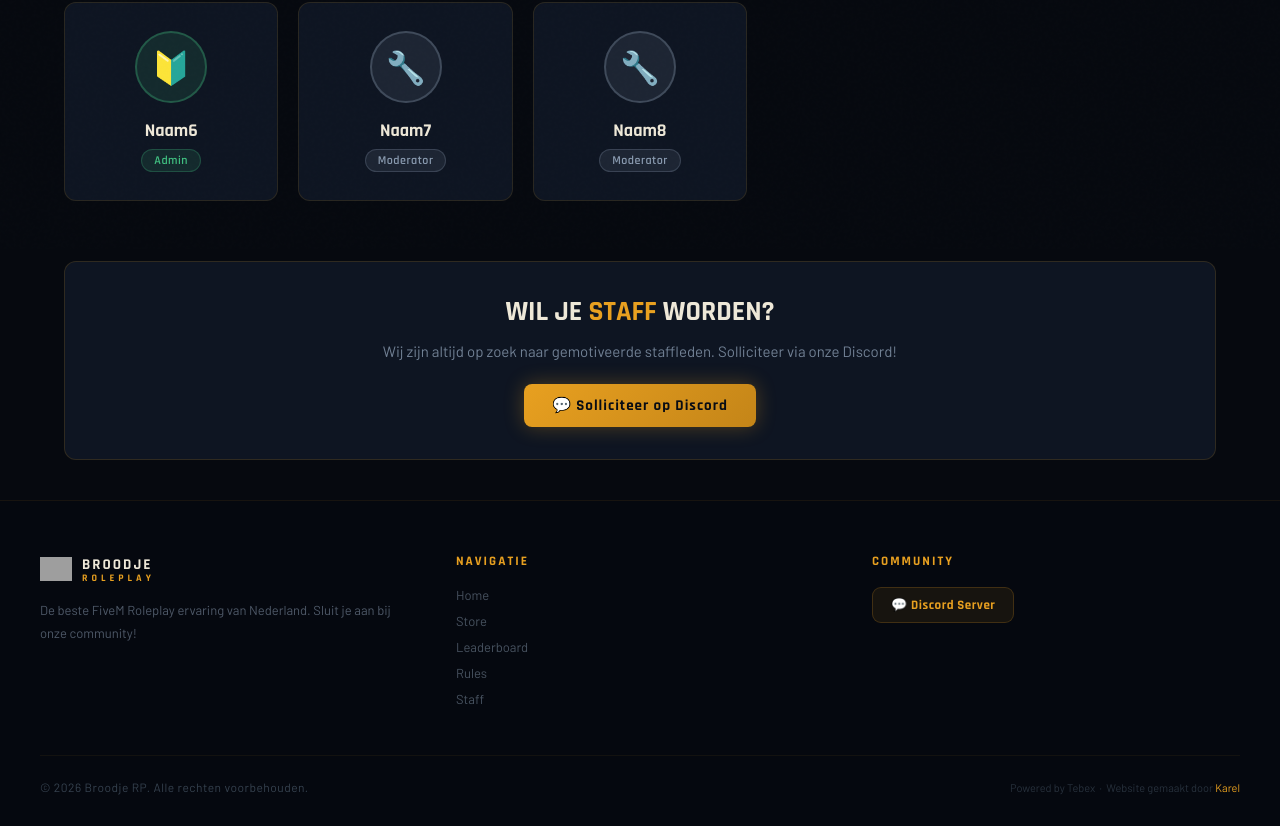
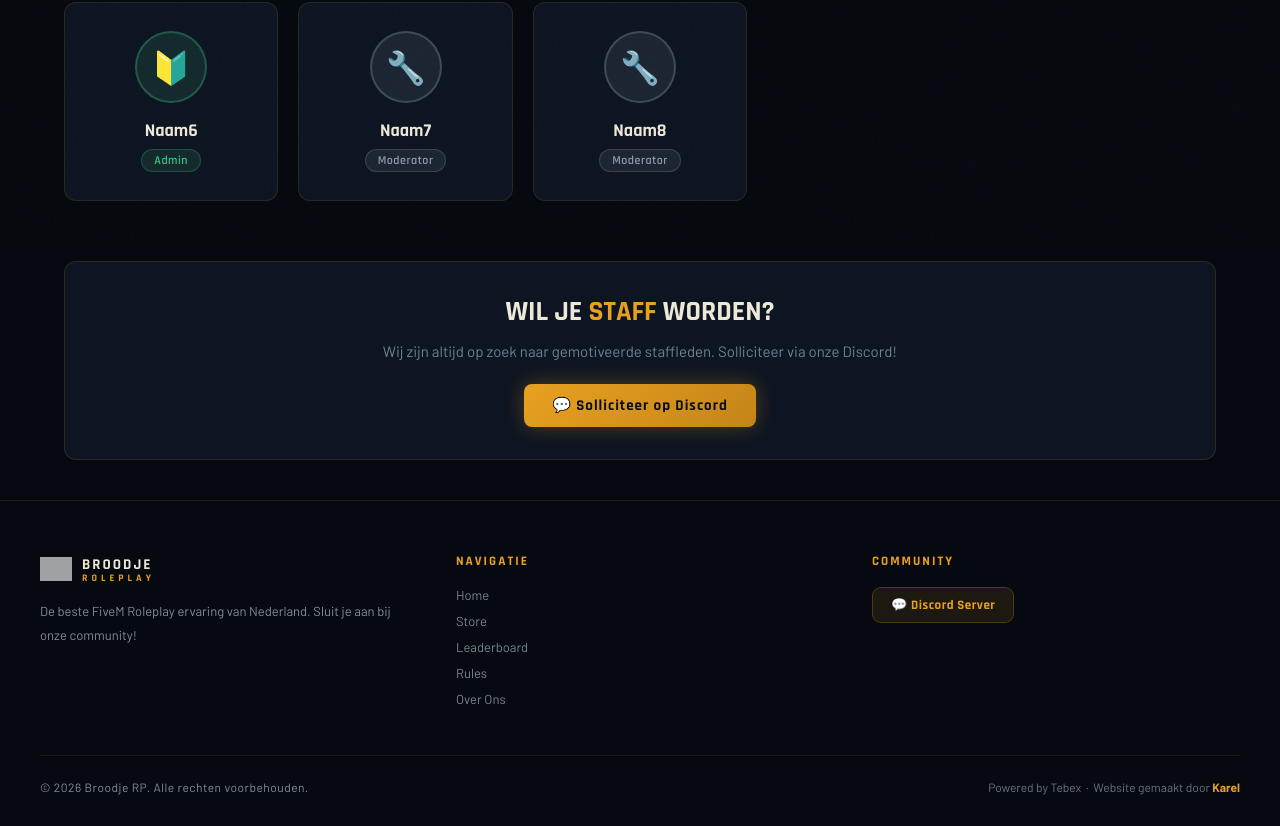
Before and after one commit to NieuwBroodje/Broodjesite4, a Next.js app: page /staff in a window 1280 px wide. Shown: the part 551-1377 px from the top of the page. Built offline with nearby package versions, Linux system fonts and the light colour scheme; grey boxes are pictures that could not be loaded.

Commit message:
Update Footer.js

```diff
--- a/components/Footer.js
+++ b/components/Footer.js
@@ -3,43 +3,43 @@ import Image from 'next/image';
 
 export default function Footer() {
   return (
-    <footer style={{ borderTop: '1px solid rgba(232,160,32,0.08)', background: 'rgba(6,9,15,0.95)', marginTop: 0, padding: '52px 24px 32px' }}>
+    <footer style={{ borderTop: '1px solid rgba(232,160,32,0.12)', background: '#06090f', marginTop: 0, padding: '52px 24px 32px' }}>
       <div style={{ maxWidth: 1200, margin: '0 auto' }}>
         <div style={{ display: 'grid', gridTemplateColumns: 'repeat(auto-fit, minmax(200px, 1fr))', gap: 48, marginBottom: 48 }}>
           <div>
             <div style={{ display: 'flex', alignItems: 'center', gap: 10, marginBottom: 14 }}>
               <div style={{ width: 32, height: 32, position: 'relative' }}>
-                <Image src="/logo.gif" alt="Logo" fill style={{ objectFit: 'contain' }} unoptimized />
+                <Image src="/logo.gif" alt="Logo" fill style={{ objectFit: 'contain', mixBlendMode: 'screen' }} unoptimized />
               </div>
               <div>
-                <div style={{ fontFamily: 'Rajdhani, sans-serif', fontWeight: 700, fontSize: 15, letterSpacing: 2 }}>BROODJE</div>
+                <div style={{ fontFamily: 'Rajdhani, sans-serif', fontWeight: 700, fontSize: 15, letterSpacing: 2, color: '#eee8d8' }}>BROODJE</div>
                 <div style={{ fontFamily: 'Rajdhani, sans-serif', fontWeight: 700, fontSize: 10, letterSpacing: 4, color: '#e8a020', marginTop: -2 }}>ROLEPLAY</div>
               </div>
             </div>
-            <p style={{ color: 'rgba(138,155,176,0.55)', fontSize: 13, lineHeight: 1.8 }}>De beste FiveM Roleplay ervaring van Nederland. Sluit je aan bij onze community!</p>
+            <p style={{ color: 'rgba(170,185,200,0.75)', fontSize: 13, lineHeight: 1.85 }}>De beste FiveM Roleplay ervaring van Nederland. Sluit je aan bij onze community!</p>
           </div>
           <div>
             <h4 style={{ fontFamily: 'Rajdhani, sans-serif', fontWeight: 700, fontSize: 13, letterSpacing: 2, marginBottom: 18, color: '#e8a020', textTransform: 'uppercase' }}>Navigatie</h4>
             <div style={{ display: 'flex', flexDirection: 'column', gap: 10 }}>
-              {[{ label: 'Home', href: '/' }, { label: 'Store', href: '/store' }, { label: 'Leaderboard', href: '/leaderboard' }, { label: 'Rules', href: '/rules' }, { label: 'Staff', href: '/staff' }].map(item => (
-                <Link key={item.href} href={item.href} style={{ color: 'rgba(138,155,176,0.5)', fontSize: 13, transition: 'color 0.2s' }}
+              {[{ label: 'Home', href: '/' }, { label: 'Store', href: '/store' }, { label: 'Leaderboard', href: '/leaderboard' }, { label: 'Rules', href: '/rules' }, { label: 'Over Ons', href: '/about' }].map(item => (
+                <Link key={item.href} href={item.href} style={{ color: 'rgba(170,185,200,0.7)', fontSize: 13, transition: 'color 0.2s', textDecoration: 'none' }}
                 onMouseEnter={e => e.currentTarget.style.color = '#e8a020'}
-                onMouseLeave={e => e.currentTarget.style.color = 'rgba(138,155,176,0.5)'}>{item.label}</Link>
+                onMouseLeave={e => e.currentTarget.style.color = 'rgba(170,185,200,0.7)'}>{item.label}</Link>
               ))}
             </div>
           </div>
           <div>
             <h4 style={{ fontFamily: 'Rajdhani, sans-serif', fontWeight: 700, fontSize: 13, letterSpacing: 2, marginBottom: 18, color: '#e8a020', textTransform: 'uppercase' }}>Community</h4>
-            <a href="https://discord.gg/jouw-discord" target="_blank" rel="noopener noreferrer" style={{ display: 'inline-flex', alignItems: 'center', gap: 8, padding: '9px 18px', background: 'rgba(232,160,32,0.08)', border: '1px solid rgba(232,160,32,0.2)', borderRadius: 9, color: '#e8a020', fontFamily: 'Rajdhani, sans-serif', fontWeight: 700, fontSize: 13, letterSpacing: 0.5, transition: 'all 0.2s' }}
-            onMouseEnter={e => { e.currentTarget.style.background = 'rgba(232,160,32,0.15)'; e.currentTarget.style.borderColor = 'rgba(232,160,32,0.4)'; }}
-            onMouseLeave={e => { e.currentTarget.style.background = 'rgba(232,160,32,0.08)'; e.currentTarget.style.borderColor = 'rgba(232,160,32,0.2)'; }}>
+            <a href="https://discord.gg/jouw-discord" target="_blank" rel="noopener noreferrer" style={{ display: 'inline-flex', alignItems: 'center', gap: 8, padding: '9px 18px', background: 'rgba(232,160,32,0.1)', border: '1px solid rgba(232,160,32,0.25)', borderRadius: 9, color: '#e8a020', fontFamily: 'Rajdhani, sans-serif', fontWeight: 700, fontSize: 13, letterSpacing: 0.5, transition: 'all 0.2s', textDecoration: 'none' }}
+            onMouseEnter={e => { e.currentTarget.style.background = 'rgba(232,160,32,0.18)'; e.currentTarget.style.borderColor = 'rgba(232,160,32,0.5)'; }}
+            onMouseLeave={e => { e.currentTarget.style.background = 'rgba(232,160,32,0.1)'; e.currentTarget.style.borderColor = 'rgba(232,160,32,0.25)'; }}>
               💬 Discord Server
             </a>
           </div>
         </div>
-        <div style={{ borderTop: '1px solid rgba(232,160,32,0.06)', paddingTop: 24, display: 'flex', justifyContent: 'space-between', alignItems: 'center', flexWrap: 'wrap', gap: 10 }}>
-          <p style={{ color: 'rgba(74,90,106,0.7)', fontSize: 12, letterSpacing: 0.5 }}>© {new Date().getFullYear()} Broodje RP. Alle rechten voorbehouden.</p>
-          <p style={{ color: 'rgba(74,90,106,0.5)', fontSize: 11 }}>Powered by Tebex &nbsp;·&nbsp; Website gemaakt door <span style={{ color: '#e8a020' }}>Karel</span></p>
+        <div style={{ borderTop: '1px solid rgba(232,160,32,0.1)', paddingTop: 24, display: 'flex', justifyContent: 'space-between', alignItems: 'center', flexWrap: 'wrap', gap: 10 }}>
+          <p style={{ color: 'rgba(160,175,190,0.8)', fontSize: 12, letterSpacing: 0.5 }}>© {new Date().getFullYear()} Broodje RP. Alle rechten voorbehouden.</p>
+          <p style={{ color: 'rgba(160,175,190,0.65)', fontSize: 12 }}>Powered by Tebex &nbsp;·&nbsp; Website gemaakt door <span style={{ color: '#e8a020', fontWeight: 700 }}>Karel</span></p>
         </div>
       </div>
     </footer>
```
